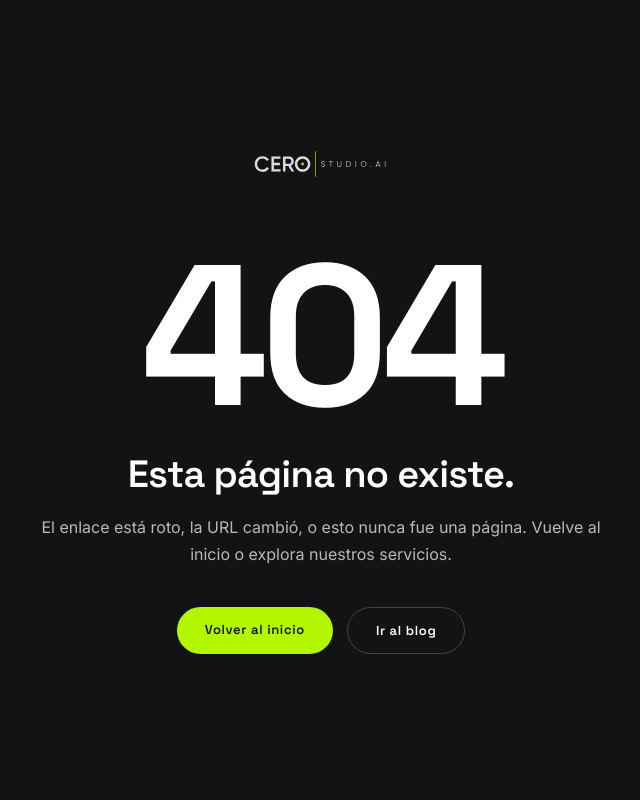
After one commit to carlosluqueancona/cerostudio_site, a PHP site: page /404.html in a window 1280 px wide. The commit adds this page. Shown: the whole page, without its empty margins (319-959 px from the left). Run offline with PHP 8.4, Linux system fonts and the light colour scheme.

Commit message:
feat(seo): Phase 1 — additivo, sin tocar middleware/JS/i18n
Cambios SEO de bajo riesgo, todos en categoría additive:

- 404.html nuevo (self-contained, sin #navbar-placeholder para no depender
  de home.css; Cloudflare Pages lo sirve con HTTP 404 real ante rutas
  inexistentes)
- llms.txt nuevo (text/plain, discovery para AI crawlers: servicios,
  verticales, blog index, sitemaps)
- index.html: hreflang es-MX + x-default (ambos a /); sameAs Instagram en
  Organization JSON-LD
- functions/blog/[slug].js: BlogPosting.author pasa de Organization a
  Person Carlos Luque Ancona (E-E-A-T)
- servicios/desarrollo-web/: cita Stanford Web Credibility (Fogg 2002)
  bajo el stat 75%
- diseno-web-para-clinicas/: cita Google "Digital Journey to Wellness"
  bajo el stat 73%
- css/servicios.css: clase .lp-cite (discreta, underline al hover)

NO incluye: /en/index.html, partials EN, middleware path-aware, /nosotros/,
critical CSS, async-load. Esos pasos rompieron toggleLang y layout en la
sesión previa (commit b98194c..6c9f148 → reset a 254c2f7).

Validado en worktree antes de push:
- JSON-LD parsea, sameAs array correcto, hreflang count=2
- author Person presente en [slug].js
- 404.html 3.3KB, llms.txt 2.5KB, ambos files self-contained
- .lp-cite clase + 2 usos en service pages

Co-Authored-By: Claude Opus 4.7 <noreply@anthropic.com>

```diff
--- /dev/null
+++ b/404.html
@@ -0,0 +1,54 @@
+<!DOCTYPE html>
+<html lang="es">
+<head>
+  <meta charset="UTF-8">
+  <meta name="viewport" content="width=device-width, initial-scale=1.0">
+  <meta name="robots" content="noindex, follow">
+  <title>404 · Página no encontrada | Cero Studio</title>
+  <meta name="description" content="La página que buscas no existe. Vuelve al inicio de Cero Studio o explora nuestro blog.">
+  <link rel="canonical" href="https://cerostudio.ai/404">
+  <link rel="icon" href="/favicon.svg" type="image/svg+xml">
+  <link rel="apple-touch-icon" sizes="180x180" href="/apple-touch-icon.png">
+  <link rel="preconnect" href="https://fonts.googleapis.com">
+  <link rel="preconnect" href="https://fonts.gstatic.com" crossorigin>
+  <link rel="preload"
+    href="https://fonts.googleapis.com/css2?family=Space+Grotesk:wght@400;500;600;700&family=Inter:wght@300;400;500&display=swap"
+    as="style" onload="this.onload=null;this.rel='stylesheet'">
+  <noscript><link
+      href="https://fonts.googleapis.com/css2?family=Space+Grotesk:wght@400;500;600;700&family=Inter:wght@300;400;500&display=swap"
+      rel="stylesheet"></noscript>
+  <style>
+    *,*::before,*::after{box-sizing:border-box;margin:0;padding:0}
+    html,body{background:#131313;color:#fff;font-family:Inter,system-ui,sans-serif;min-height:100vh;-webkit-font-smoothing:antialiased}
+    a{color:inherit;text-decoration:none}
+    img{display:block;max-width:100%}
+    .err-wrap{min-height:100vh;display:flex;align-items:center;justify-content:center;padding:60px 24px;text-align:center}
+    .err-inner{max-width:580px}
+    .err-logo{display:block;height:36px;width:auto;margin:0 auto 64px;opacity:.85}
+    .err-code{font-family:'Space Grotesk',sans-serif;font-size:clamp(96px,18vw,200px);font-weight:700;letter-spacing:-.04em;line-height:.9;margin:0 0 24px;color:#fff}
+    .err-title{font-family:'Space Grotesk',sans-serif;font-size:clamp(24px,4vw,38px);font-weight:600;margin:0 0 16px;letter-spacing:-.02em;color:#fff}
+    .err-desc{font-size:16px;line-height:1.65;opacity:.7;margin:0 0 40px}
+    .err-actions{display:flex;gap:14px;justify-content:center;flex-wrap:wrap}
+    .err-btn{display:inline-block;padding:14px 28px;border-radius:999px;font-family:'Space Grotesk',sans-serif;font-weight:600;font-size:13px;letter-spacing:.05em;text-decoration:none;transition:transform .2s,background .2s,color .2s}
+    .err-btn:hover{transform:translateY(-2px)}
+    .err-btn-primary{background:#b2f700;color:#131313}
+    .err-btn-primary:hover{background:#fff}
+    .err-btn-ghost{background:transparent;color:#fff;border:1px solid rgba(255,255,255,.2)}
+    .err-btn-ghost:hover{border-color:#b2f700;color:#b2f700}
+  </style>
+</head>
+<body>
+  <main class="err-wrap">
+    <div class="err-inner">
+      <a href="/" aria-label="Cero Studio — Inicio"><img src="/images/svg/Cero_Studio_AI_Horizontal.svg" alt="Cero Studio" class="err-logo"></a>
+      <h1 class="err-code">404</h1>
+      <p class="err-title">Esta página no existe.</p>
+      <p class="err-desc">El enlace está roto, la URL cambió, o esto nunca fue una página. Vuelve al inicio o explora nuestros servicios.</p>
+      <div class="err-actions">
+        <a href="/" class="err-btn err-btn-primary">Volver al inicio</a>
+        <a href="/blog/" class="err-btn err-btn-ghost">Ir al blog</a>
+      </div>
+    </div>
+  </main>
+</body>
+</html>
--- a/diseno-web-para-clinicas/index.html
+++ b/diseno-web-para-clinicas/index.html
@@ -198,6 +198,7 @@
       <section class="lp-section">
         <div class="section-inner">
           <h2>El 73% de los pacientes investiga en línea antes de agendar.</h2>
+          <p class="lp-cite">Fuente: <a href="https://www.thinkwithgoogle.com/consumer-insights/consumer-journey/healthcare-patient-research/" target="_blank" rel="noopener nofollow"><cite>Google — The Digital Journey to Wellness</cite></a>.</p>
           <p>
             Si tu clínica aparece en Google con un sitio anticuado, sin aviso de privacidad, sin agendamiento
             o sin información clara de tus médicos, ese paciente se va con la siguiente opción.
--- a/functions/blog/[slug].js
+++ b/functions/blog/[slug].js
@@ -174,9 +174,8 @@ export async function onRequest(context) {
     'description': description,
     'image': image,
     'author': {
-      '@type': 'Organization',
-      'name': 'Cero Studio',
-      'url': BASE_URL,
+      '@type': 'Person',
+      'name': 'Carlos Luque Ancona',
     },
     'publisher': {
       '@type': 'Organization',
--- a/index.html
+++ b/index.html
@@ -10,6 +10,8 @@
     content="Agencia digital premium en México. Desarrollamos sitios web y tiendas online de alto impacto para emprendedores y negocios. Diseño que vende, sin letra chica.">
   <title>Agencia Digital Premium en México · Diseño Web | Cero Studio</title>
   <link rel="canonical" href="https://cerostudio.ai/">
+  <link rel="alternate" hreflang="es-MX" href="https://cerostudio.ai/">
+  <link rel="alternate" hreflang="x-default" href="https://cerostudio.ai/">
   <link rel="icon" href="/favicon.svg" type="image/svg+xml">
   <link rel="icon" type="image/png" sizes="192x192" href="/favicon-192.png">
   <link rel="icon" type="image/png" sizes="96x96" href="/favicon-96.png">
@@ -66,6 +68,9 @@
           "url": "https://cerostudio.ai/images/svg/Cero_Studio_AI_Horizontal.svg"
         },
         "image": "https://cerostudio.ai/images/CERO_Studio_SocialShare.png",
+        "sameAs": [
+          "https://www.instagram.com/cerostudioai"
+        ],
         "description": "Agencia digital premium en México. Diseño web, eCommerce, branding y SEO para emprendedores y negocios.",
         "areaServed": {
           "@type": "Country",
--- a/servicios/desarrollo-web/index.html
+++ b/servicios/desarrollo-web/index.html
@@ -154,6 +154,7 @@
       <section class="lp-section">
         <div class="section-inner">
           <h2>El 75% de los usuarios juzga la credibilidad de una empresa por su sitio web.</h2>
+          <p class="lp-cite">Fuente: <a href="https://credibility.stanford.edu/guidelines/index.html" target="_blank" rel="noopener nofollow"><cite>Stanford Web Credibility Project</cite> (Fogg, 2002)</a>.</p>
           <p>
             Si tu negocio aparece en Google con un sitio anticuado, lento o que no carga bien en celular,
             ese cliente potencial se va con la siguiente opción. Tu página web no es un folleto digital:
```
Also changed, not shown: css/servicios.css (+17 -0 lines), llms.txt (added, +39 -0 lines).
